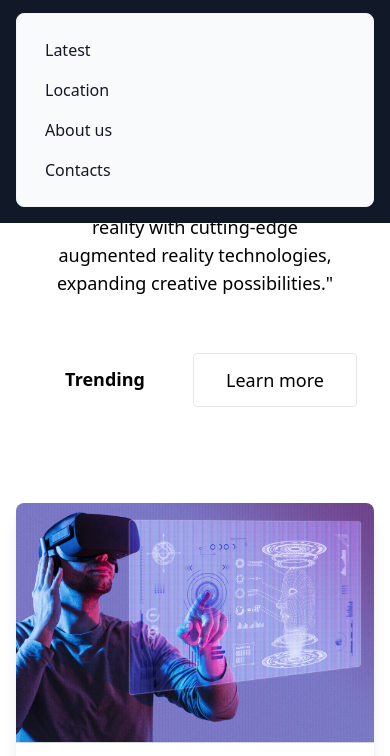
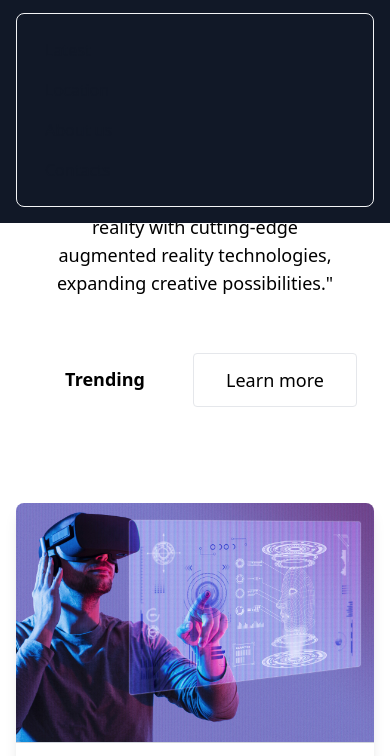
Before and after one commit to ponch01/appdev-fl2, a plain HTML site: page index.html in a window 390 px wide. Both pictures are taken after a click on the button "Open main menu". Shown: the part 59-815 px from the top of the page. Drawn offline with nearby package versions, Linux system fonts and the light colour scheme; a script that the page names is missing.

Commit message:
index.html

```diff
--- a/index.html
+++ b/index.html
@@ -21,7 +21,7 @@
         </svg>
     </button>
     <div class="hidden w-full md:block md:w-auto" id="navbar-dropdown">
-      <ul class="flex flex-col font-medium p-4 md:p-0 mt-4 border border-gray-100 rounded-lg bg-gray-50 md:space-x-8 rtl:space-x-reverse md:flex-row md:mt-0 md:border-0 md:bg-white dark:bg-gray-800 md:dark:bg-gray-900 dark:border-gray-700">
+      <ul class="flex flex-col font-medium p-4 md:p-0 mt-4 border border-gray-100 rounded-lg bg-gray-900 md:space-x-8 rtl:space-x-reverse md:flex-row md:mt-0 md:border-0 md:bg-white bg-gray-900 md:dark:bg-gray-900 dark:border-gray-700">
         <li>
           <a href="#latest" class="block py-2 px-3 text-gray-900 rounded hover:bg-gray-100 md:hover:bg-transparent md:border-0 md:hover:text-blue-700 md:p-0 dark:text-white md:dark:hover:text-blue-500 dark:hover:bg-gray-700 dark:hover:text-white md:dark:hover:bg-transparent">Latest</a>
         </li>
```
